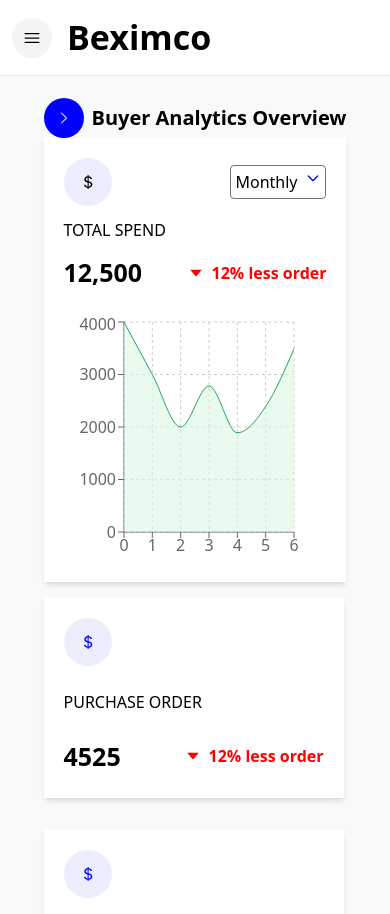
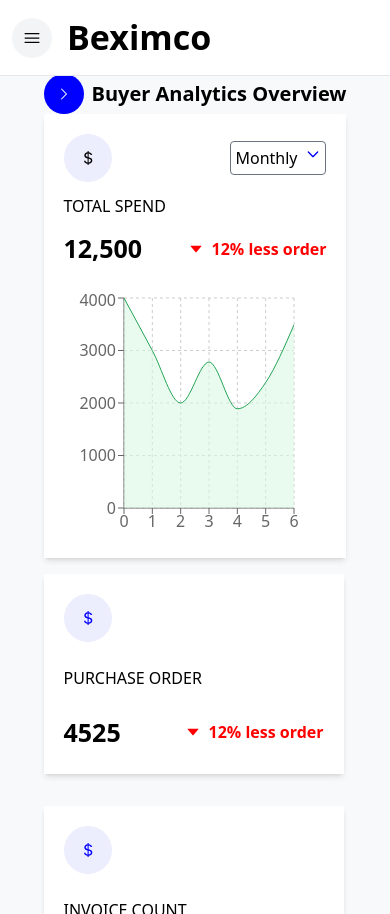
Before and after one commit to KPAMsar/dashboard, a React (Vite) app: page / in a window 390 px wide. Built offline with nearby package versions, Linux system fonts and the light colour scheme.

Commit message:
fix: type fixes

```diff
--- a/src/layout/DashboardLayout.tsx
+++ b/src/layout/DashboardLayout.tsx
@@ -38,7 +38,7 @@
             </div>
           )}
           <div
-            className={`px-4 pt-6 overflow relative w-full h-screen overflow-y-auto lg:ml-20 -bar  ${
+            className={`xs:px-0 xs:pt-1 md:px-4 md:pt-6 overflow relative w-full h-screen overflow-y-auto lg:ml-20 -bar  ${
               activeMinisidebar ? "w-[100dvw]" : "0px"
             }`}
           >
```
